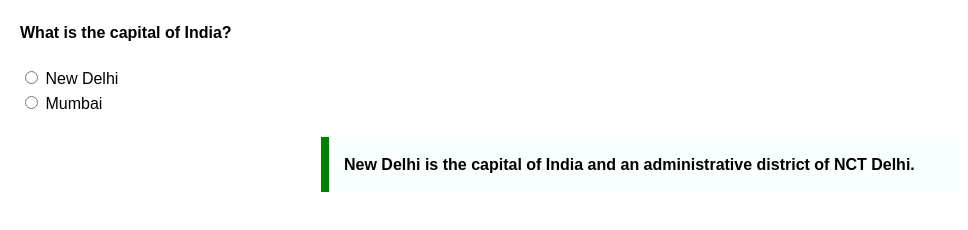
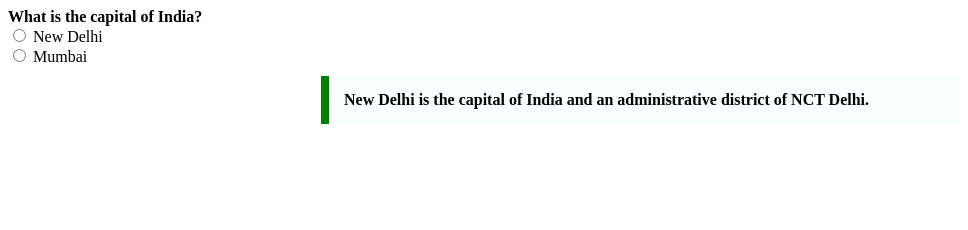
Before and after one commit to acciojob/trivia-Prashant-kr01, a website: page main.html in a window 1280 px wide. Shown: the whole page, without its empty margins (0-968 px from the left). Drawn offline with Linux system fonts and the light colour scheme.

Commit message:
created a submission

```diff
--- a/styles.css
+++ b/styles.css
@@ -1,15 +1,4 @@
 /* Your CSS Code here. */
- body {
-      font-family: Arial, sans-serif;
-      line-height: 1.6;
-      margin: 20px;
-    }
-.question {
-      margin-bottom: 20px;
-    }
-    .options {
-      margin-bottom: 20px;
-    }
 blockquote {
       max-width: 600px;
       margin: 10px auto;
```
